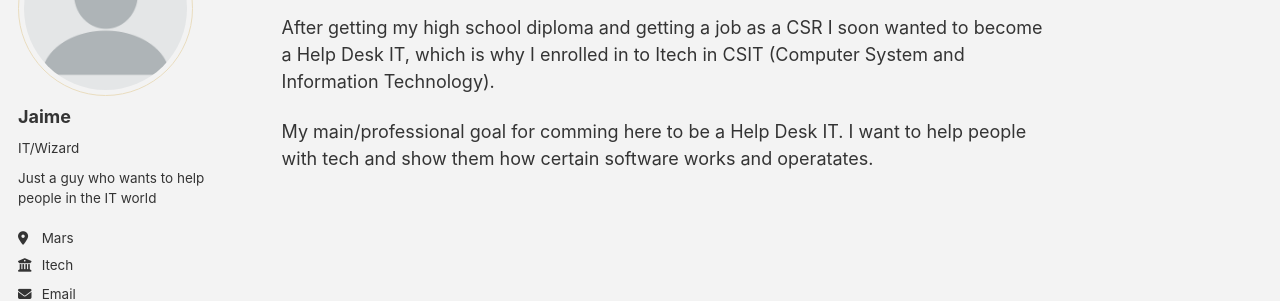
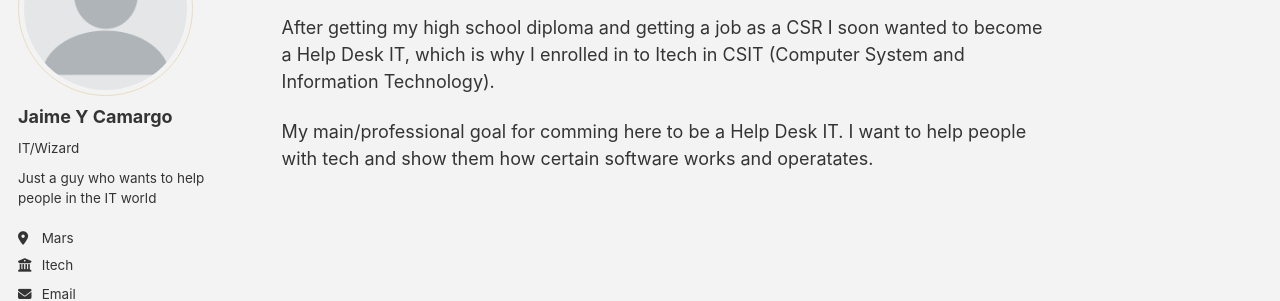
Before and after one commit to Slenderman239/Slenderman239.github.io, a Jekyll site: the page built from _pages/about.md, in a window 1280 px wide. Shown: the part 180-481 px from the top of the page. Built offline with Jekyll 4.4.1, drawn with Linux system fonts in a browser that asks for light colours; some web fonts are replaced; a script bundle is joined from its source files by our own code; library files that are not in the unit come from our copies.

Commit message:
Update _config.yml

```diff
--- a/_config.yml
+++ b/_config.yml
@@ -24,7 +24,7 @@ repository               : "Slenderman239/Slenderman239.github.io"
 author:
   # Biographic information
   avatar           : "profile.png"
-  name             : "Jaime"
+  name             : "Jaime Y Camargo"
   pronouns         : "IT/Wizard"
   bio              : "Just a guy who wants to help people in the IT world"
   location         : "Mars"
```
